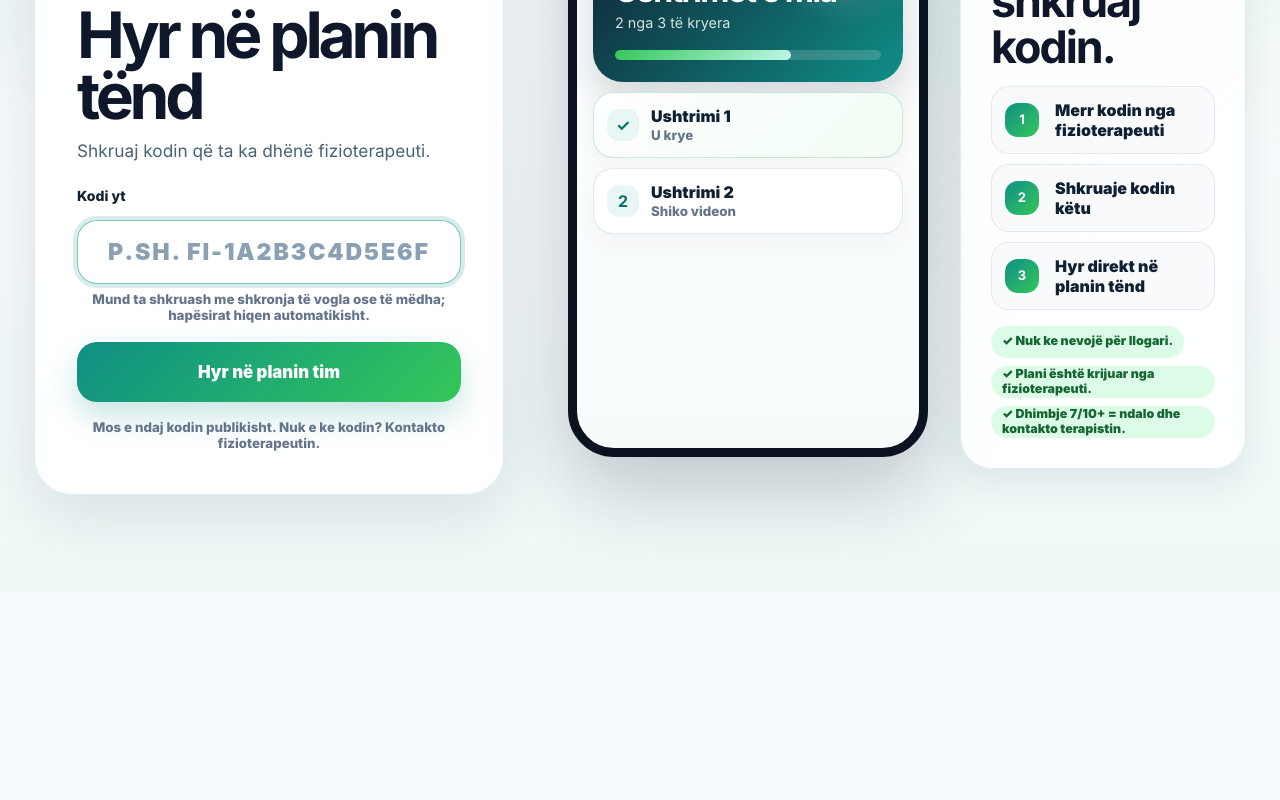
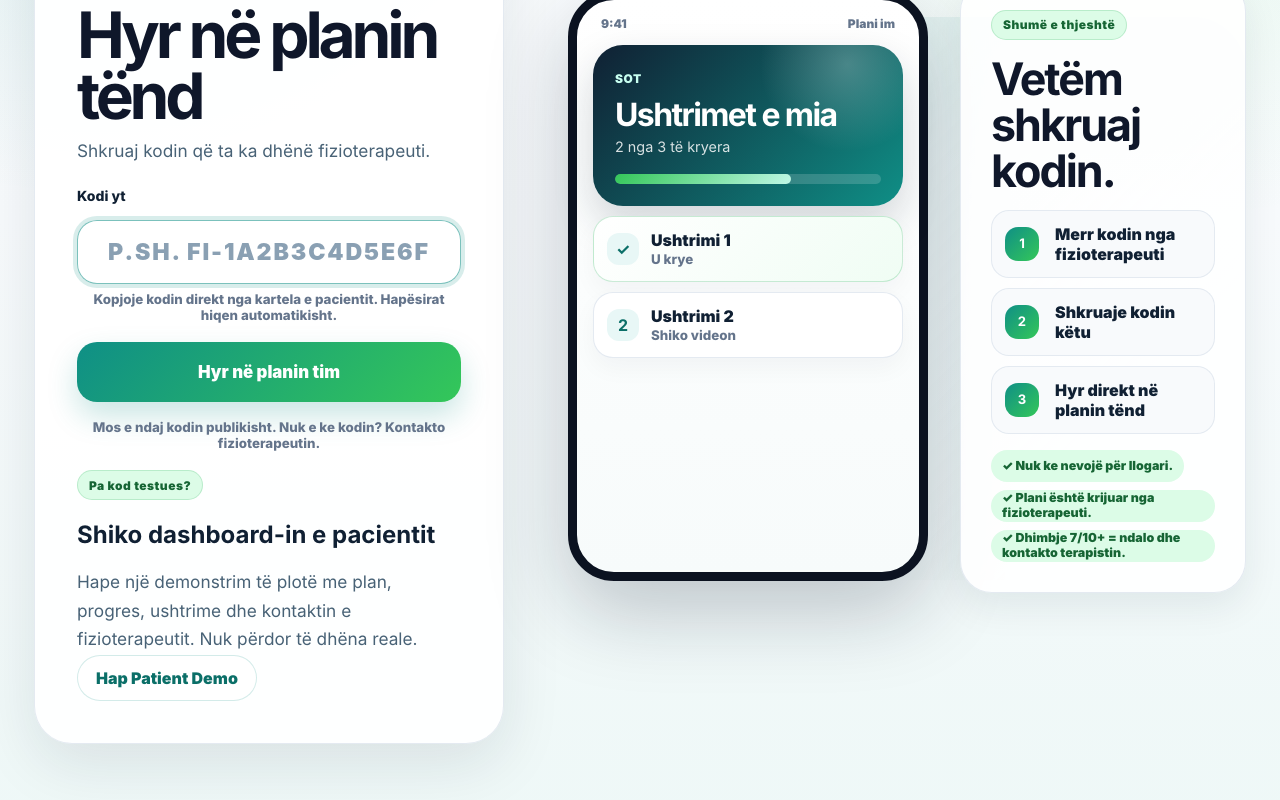
Before and after one commit to diellzarabushaj-source/FIZIOTERAPIA-IME, a Next.js app: page /patient-portal in a window 1280 px wide. Shown: the part 356-1156 px from the top of the page. Before the commit the page ends 947 px from the top, so only its background shows below. Built offline with nearby package versions, Linux system fonts and the light colour scheme; no server answers.

Commit message:
Add patient dashboard demo entry and clearer login diagnostics

```diff
--- a/app/patient-portal/page.tsx
+++ b/app/patient-portal/page.tsx
@@ -1,3 +1,4 @@
+import Link from "next/link";
 import { redirect } from "next/navigation";
 import { BrandMark } from "@/components/BrandMark";
 import { getCurrentPatientSession } from "@/lib/patient-session";
@@ -16,10 +17,10 @@ const safetyNotes = [
 ];
 
 const errorMessages: Record<string, string> = {
-  invalid: "Kodi nuk është i saktë. Kontrolloje dhe provo përsëri.",
+  invalid: "Kodi nuk është i saktë ose pacienti nuk është aktiv. Kontrolloje kodin e krijuar në kartelë.",
   missing: "Shkruaj kodin që ta ka dhënë fizioterapeuti.",
   "rate-limited": "Ke provuar shumë herë. Prit pak dhe provo përsëri.",
-  system: "Hyrja nuk është gati për momentin. Provo përsëri pak më vonë.",
+  system: "Hyrja me kod nuk është konfiguruar plotësisht në databazë. Mund ta hapësh demonstrimin më poshtë ndërsa rregullohet konfigurimi.",
 };
 
 export default async function PatientPortalPage({ searchParams }: { searchParams?: Promise<{ error?: string; code?: string }> }) {
@@ -67,7 +68,7 @@ export default async function PatientPortalPage({ searchParams }: { searchParams
               required
             />
             <small id="patient-code-help" className="patient-entry-helper">
-              Mund ta shkruash me shkronja të vogla ose të mëdha; hapësirat hiqen automatikisht.
+              Kopjoje kodin direkt nga kartela e pacientit. Hapësirat hiqen automatikisht.
             </small>
           </div>
 
@@ -75,6 +76,13 @@ export default async function PatientPortalPage({ searchParams }: { searchParams
 
           <button className="button patient-entry-submit" type="submit">Hyr në planin tim</button>
           <small className="patient-entry-helper">Mos e ndaj kodin publikisht. Nuk e ke kodin? Kontakto fizioterapeutin.</small>
+
+          <div className="patient-entry-demo">
+            <span className="fi-badge success">Pa kod testues?</span>
+            <h2>Shiko dashboard-in e pacientit</h2>
+            <p>Hape një demonstrim të plotë me plan, progres, ushtrime dhe kontaktin e fizioterapeutit. Nuk përdor të dhëna reale.</p>
+            <Link className="button secondary" href="/patient-dashboard/demo">Hap Patient Demo</Link>
+          </div>
         </form>
 
         <aside className="patient-entry-preview" aria-label="Si funksionon hyrja e pacientit">
```
